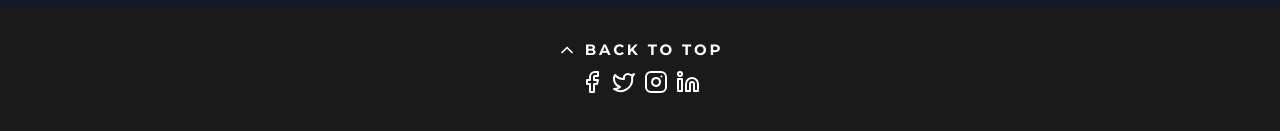
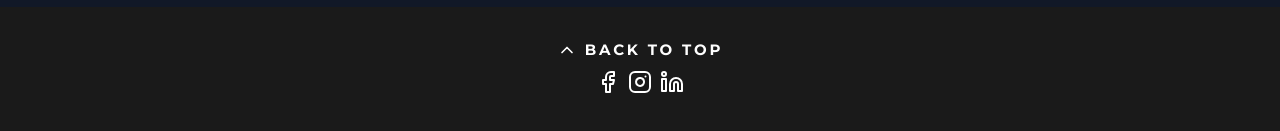
Before and after one commit to talavodoi1234567/react-learning, a React (Create React App) app: page / in a window 1280 px wide. Shown: the part 3609-3740 px from the top of the page. Built offline with nearby package versions, Linux system fonts and the light colour scheme.

Commit message:
(footer, introduce): fix some information

```diff
--- a/src/components/Footer.js
+++ b/src/components/Footer.js
@@ -1,5 +1,5 @@
 import React from 'react';
-import { ChevronUp, Facebook, Twitter, Instagram, Linkedin } from 'lucide-react';
+import { ChevronUp, Facebook, Instagram, Linkedin } from 'lucide-react';
 
 const Footer = () => {
     const scrollToTop = () => {
@@ -11,9 +11,8 @@ const Footer = () => {
 
     const socialIcons = [
         { Icon: Facebook, link: 'https://facebook.com', name: 'Facebook' },
-        { Icon: Twitter, link: 'https://twitter.com', name: 'Twitter' },
         { Icon: Instagram, link: 'https://instagram.com', name: 'Instagram' },
-        { Icon: Linkedin, link: 'https://linkedin.com', name: 'LinkedIn' },
+        { Icon: Linkedin, link: 'https://linkedin.com', name: 'Linkedin' },
     ];
 
 
--- a/src/components/Introduce.js
+++ b/src/components/Introduce.js
@@ -16,9 +16,9 @@ const IntroduceComponent = () => {
                 </div>
             </div>
             <div className='flex justify-center'>
-                <button className='border-x-4 border-solid border-black px-10'>
+                <a href="#skills" className='border-x-4 border-solid border-black px-10'>
                     EXPLORE
-                </button>
+                </a>
             </div>
             <div className='my-[85px] flex justify-center'>
                 <img src="/picture/layer\separatorBlack1.png" alt="" className='w-20 h-2'></img>
```
